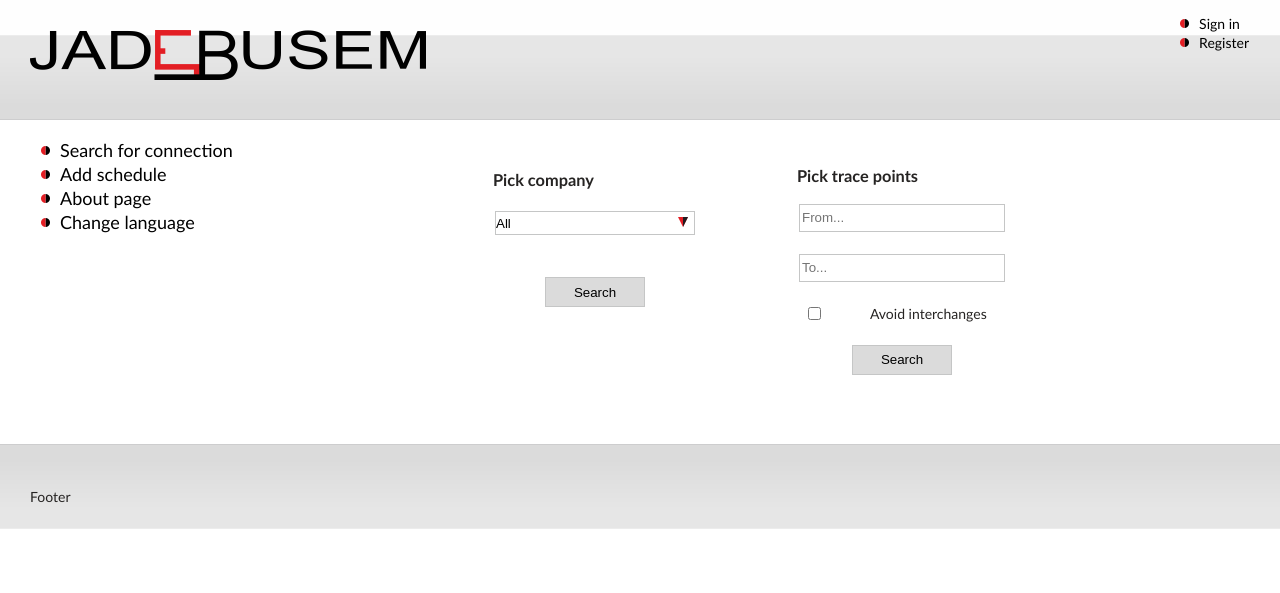
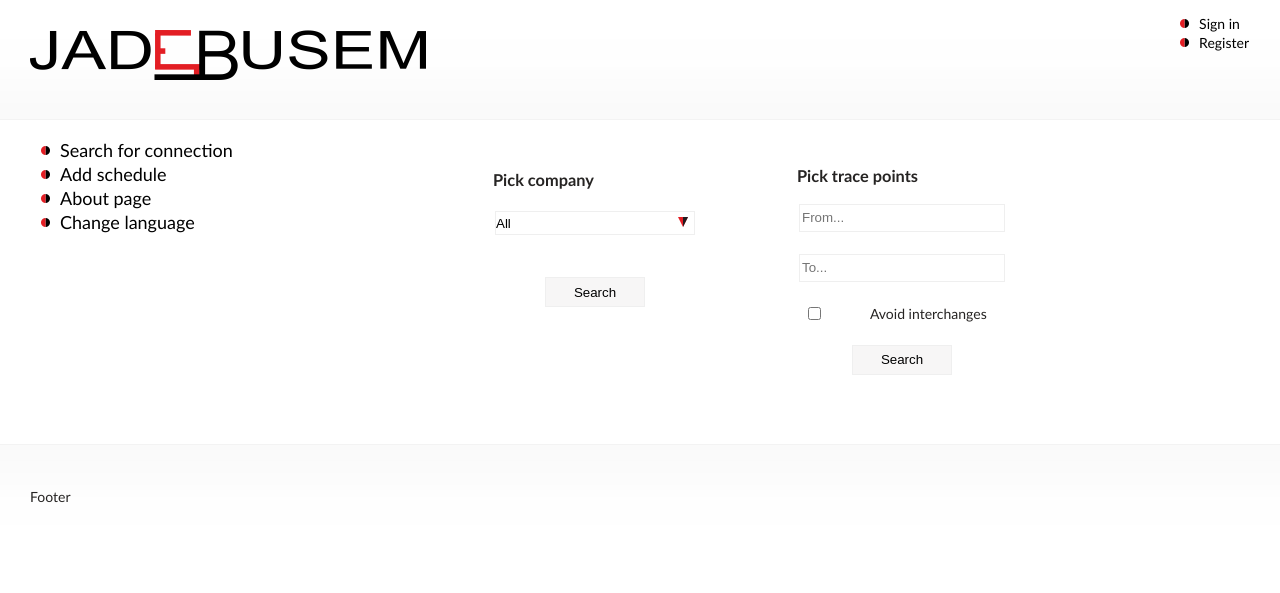
Before and after one commit to alanhawrot/jadebusem, a Django app: page / in a window 1280 px wide. Shown: the top 593 px of the page. Run offline with Django 3.2, Linux system fonts and the light colour scheme; data that the repository does not hold is empty; some libraries are stand-ins or nearby versions.

Commit message:
fixed web look at modern devices

```diff
--- a/static/styles/basic.css
+++ b/static/styles/basic.css
@@ -179,12 +179,12 @@ li li {
 }
 
 input {
-    border: 1px solid #C5C6C6;
+    border: 1px solid #efefef;
 
 }
 
 select {
-    border: 1px solid #C5C6C6;
+    border: 1px solid #efefef;
     -moz-appearance: none; /* Firefox */
     -webkit-appearance: none; /* Safari and Chrome */
     width: 200px;
@@ -198,8 +198,8 @@ select {
 .submitInput {
     width: 100px;
     height: 30px;
-    background: #DBDBDB;
-    border: 1px solid #C5C6C6;
+    background: #f7f6f6;
+    border: 1px solid #efefef;
     -webkit-touch-callout: none;
     -webkit-user-select: none;
     -khtml-user-select: none;
@@ -211,7 +211,7 @@ select {
 }
 
 .submitInput:hover {
-    background: #DDDDDD;
+    background: #eeeeee;
 }
 
 .textInput {
@@ -226,7 +226,9 @@ select {
 .radioInput {
 
 }
-
+img {
+    border: 0px;
+}
 .fileInput {
     border: 0px !important;
     display: block !important;
@@ -260,7 +262,7 @@ select {
 }
 
 hr {
-    border-top: 1px dotted #C5C6C6;
+    border-top: 1px dotted #efefef;
     background: #ffffff;
 }
 
@@ -289,6 +291,6 @@ table tr td a:hover {
 }
 
 .tracePoint:hover a {
-    background: #DBDBDB;
+    background: #f7f6f6;
     color: #443f3c;
 }
```
Also changed, not shown: static/images/bottom_line.png, static/images/top_line.png.
